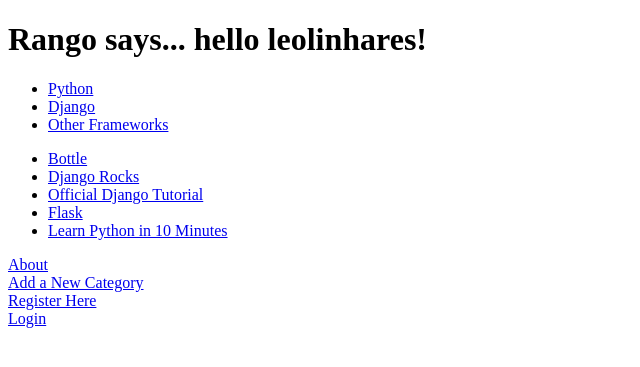
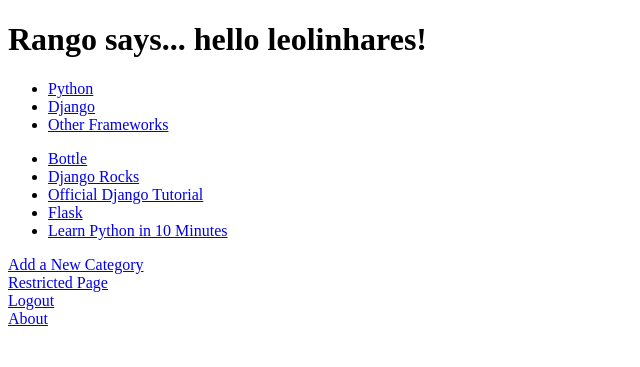
Before and after one commit to leolinhares/learningDjango, a Django app: page /rango/ in a window 1280 px wide. Shown: the top 367 px of the page, without its empty margins (0-640 px from the left). Run offline with Django 3.2, Linux system fonts and the light colour scheme; a user stored in the database is signed in; data comes from the database, SQL or seed files in the repository; both versions use the stored data as it was after the commit; parts of the project's set-up code (start-up, migrations or seed data) failed here and were passed over.

Commit message:
added restricted access to specific pages

```diff
--- a/tango_with_django_project/rango/urls.py
+++ b/tango_with_django_project/rango/urls.py
@@ -9,4 +9,6 @@
                        url(r'^category/(?P<category_name_slug>[\w\-]+)/add_page$', views.add_page, name='add_page'),
                        url(r'^register/$', views.register, name='register'),
                        url(r'^login/$', views.user_login, name='login'),
+                       url(r'^restricted/', views.restricted, name='restricted'),
+                       url(r'^logout/$', views.user_logout, name='logout'),
                        )
--- a/tango_with_django_project/rango/views.py
+++ b/tango_with_django_project/rango/views.py
@@ -1,5 +1,6 @@
 from django.shortcuts import render
-from django.contrib.auth import authenticate, login
+from django.contrib.auth import authenticate, login, logout
+from django.contrib.auth.decorators import login_required
 from django.http import HttpResponseRedirect, HttpResponse
 from rango.models import Category, Page
 from rango.forms import CategoryForm, PageForm, UserForm, UserProfileForm
@@ -92,6 +93,7 @@
     return render(request, 'rango/add_category.html', {'form': form})
 
 
+@login_required
 def add_page(request, category_name_slug):
     try:
         cat = Category.objects.get(slug=category_name_slug)
@@ -213,3 +215,18 @@
         # No context variables to pass to the template system, hence the
         # blank dictionary object...
         return render(request, 'rango/login.html', {})
+
+
+@login_required
+def restricted(request):
+    return HttpResponse("Since you're logged in, you can see this text!")
+
+
+# Use the login_required() decorator to ensure only those logged in can access the view.
+@login_required
+def user_logout(request):
+    # Since we know the user is logged in, we can now just log them out.
+    logout(request)
+
+    # Take the user back to the homepage.
+    return HttpResponseRedirect('/rango/')
--- a/tango_with_django_project/tango_with_django_project/settings.py
+++ b/tango_with_django_project/tango_with_django_project/settings.py
@@ -99,3 +99,5 @@
 
 MEDIA_URL = '/media/'
 MEDIA_ROOT = os.path.join(BASE_DIR, 'media')  # Absolute path to the media directory
+
+LOGIN_URL = '/rango/login/'
--- a/tango_with_django_project/templates/rango/category.html
+++ b/tango_with_django_project/templates/rango/category.html
@@ -16,7 +16,9 @@
             {% else %}
                 <strong>No pages currently in category.</strong>
             {% endif %}
-            <a href="/rango/category/{{ category.slug }}/add_page">Add page</a>
+            {% if user.is_authenticated %}
+                 <a href="/rango/category/{{ category.slug }}/add_page">Add page</a>
+            {% endif %}
         {% else %}
             The specified category {{ category_name }} does not exist!
         {% endif %}
--- a/tango_with_django_project/templates/rango/index.html
+++ b/tango_with_django_project/templates/rango/index.html
@@ -34,10 +34,16 @@
             <strong>There are no pages present.</strong>
         {% endif %}
 
-        <a href="/rango/about/">About</a><br />
-        <a href="/rango/add_category/">Add a New Category</a><br />
-        <a href="/rango/register/">Register Here</a>
-        <br /><a href="/rango/login/">Login</a>
+        {% if user.is_authenticated %}
+            <a href="/rango/add_category/">Add a New Category</a><br />
+        <a href="/rango/restricted/">Restricted Page</a><br />
+        <a href="/rango/logout/">Logout</a><br />
+        {% else %}
+        <a href="/rango/register/">Register Here</a><br />
+        <a href="/rango/login/">Login</a><br />
+        {% endif %}
+
+        <a href="/rango/about/">About</a><br/>
 
     </body>
 
```
Also changed, not shown: tango_with_django_project/db.sqlite3.
